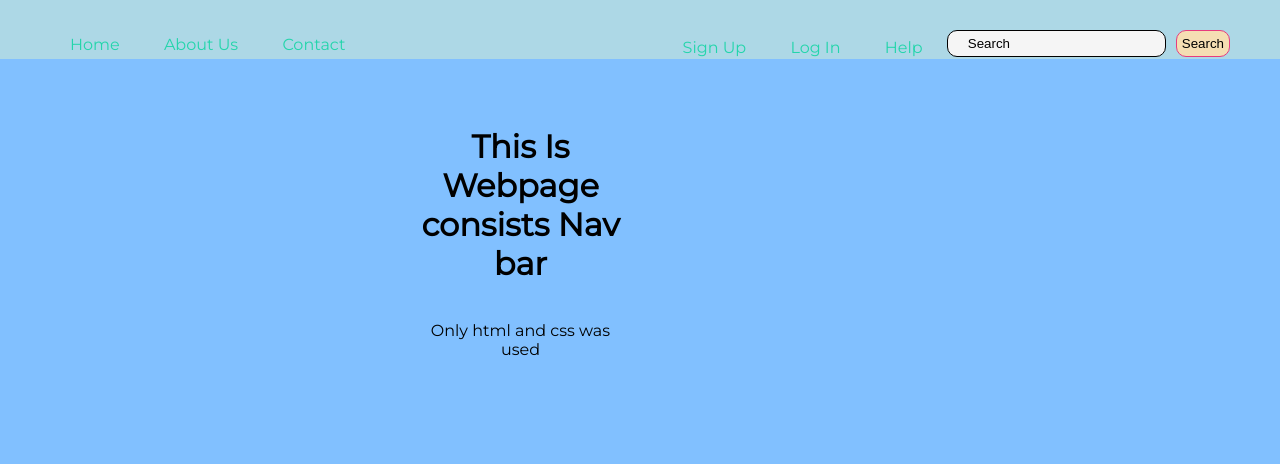
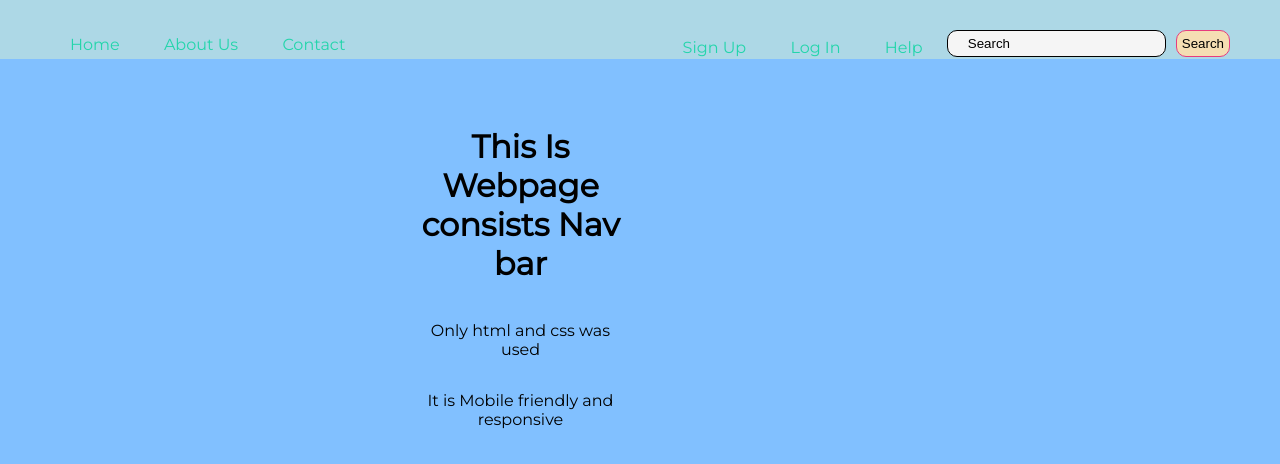
Before and after one commit to Arkaraj/navbar, a plain HTML site: page index.html in a window 1280 px wide. Drawn offline with Linux system fonts and the light colour scheme.

Commit message:
Update index.html

```diff
--- a/index.html
+++ b/index.html
@@ -24,6 +24,7 @@
     <div class="tag">
     <h1>This Is Webpage consists Nav bar</h1>
     <p>Only html and css was used</p>
+    <p>It is Mobile friendly and responsive</p>
     </div>
 </body>
 </html>
```
